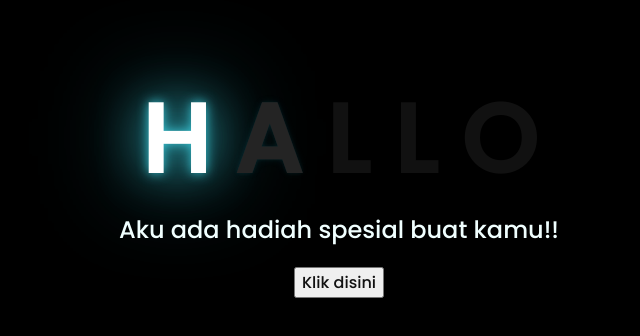
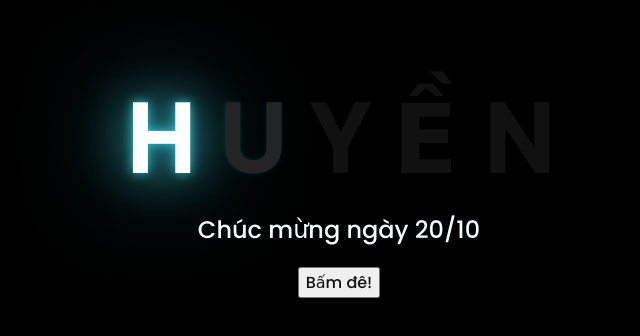
Before and after one commit to kimduc14092003/flower, a plain HTML site: page index.html in a window 1280 px wide. Shown: the part 226-562 px from the top of the page, without its empty margins (309-949 px from the left). Drawn offline with Linux system fonts and the light colour scheme.

Commit message:
to sister Huyen

```diff
--- a/index.html
+++ b/index.html
@@ -12,17 +12,17 @@
     <div class="greetings">
     <!-- silahkan menambah kata sesuai keinginan dengan <span>text...</span -->
         <span>H</span>
-        <span>A</span>
-        <span>L</span>
-        <span>L</span>
-        <span>O</span>
+        <span>U</span>
+        <span>Y</span>
+        <span>Ề</span>
+        <span>N</span>
     </div>
     <div class="description">
-        <span>Aku ada hadiah spesial buat kamu!!</span>
+        <span>Chúc mừng ngày 20/10</span>
     </div>
     <div class="button">
         <button>
-            <a href="flower.html">Klik disini</a>
+            <a href="flower.html">Bấm đê!</a>
         </button>
 
     </div>
```
